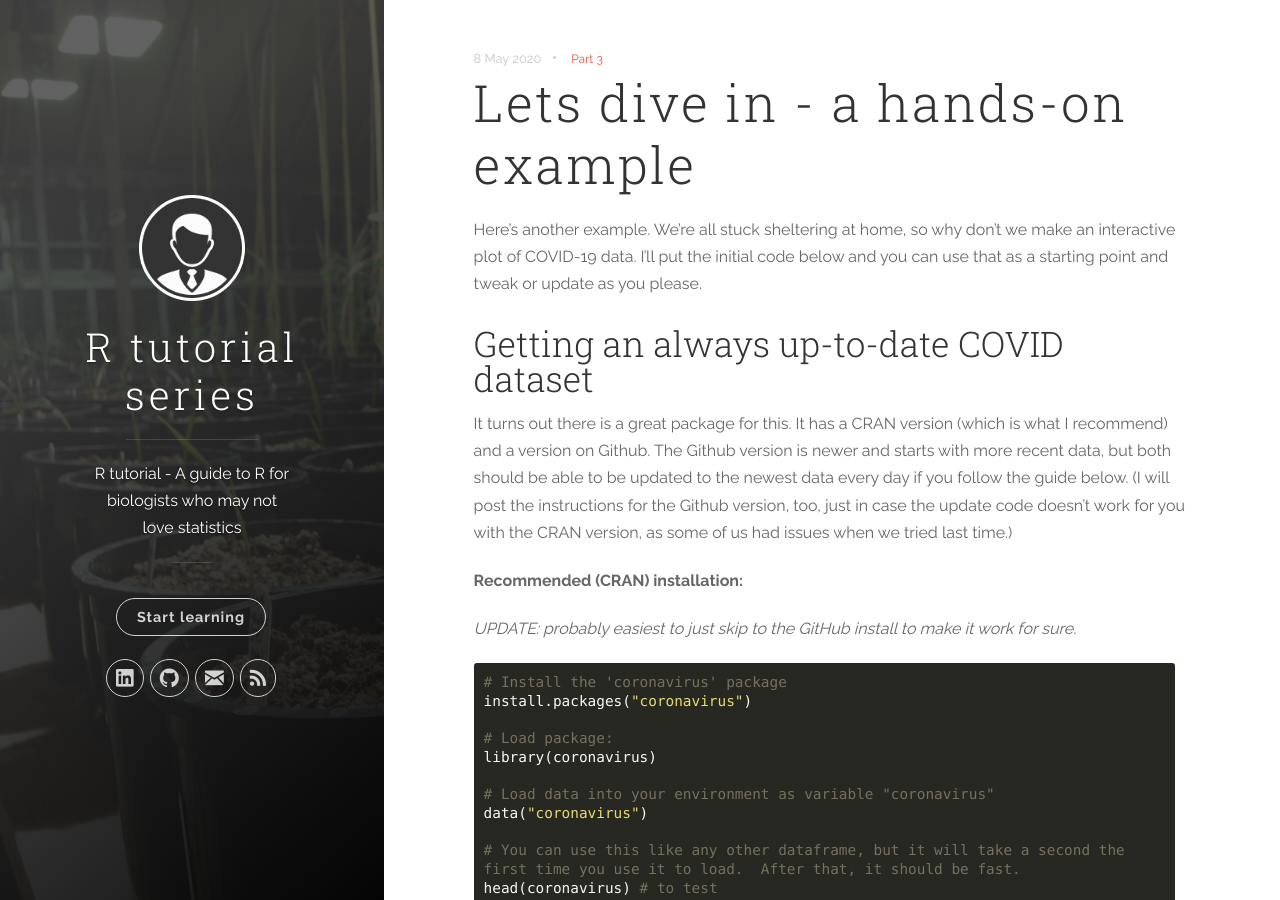
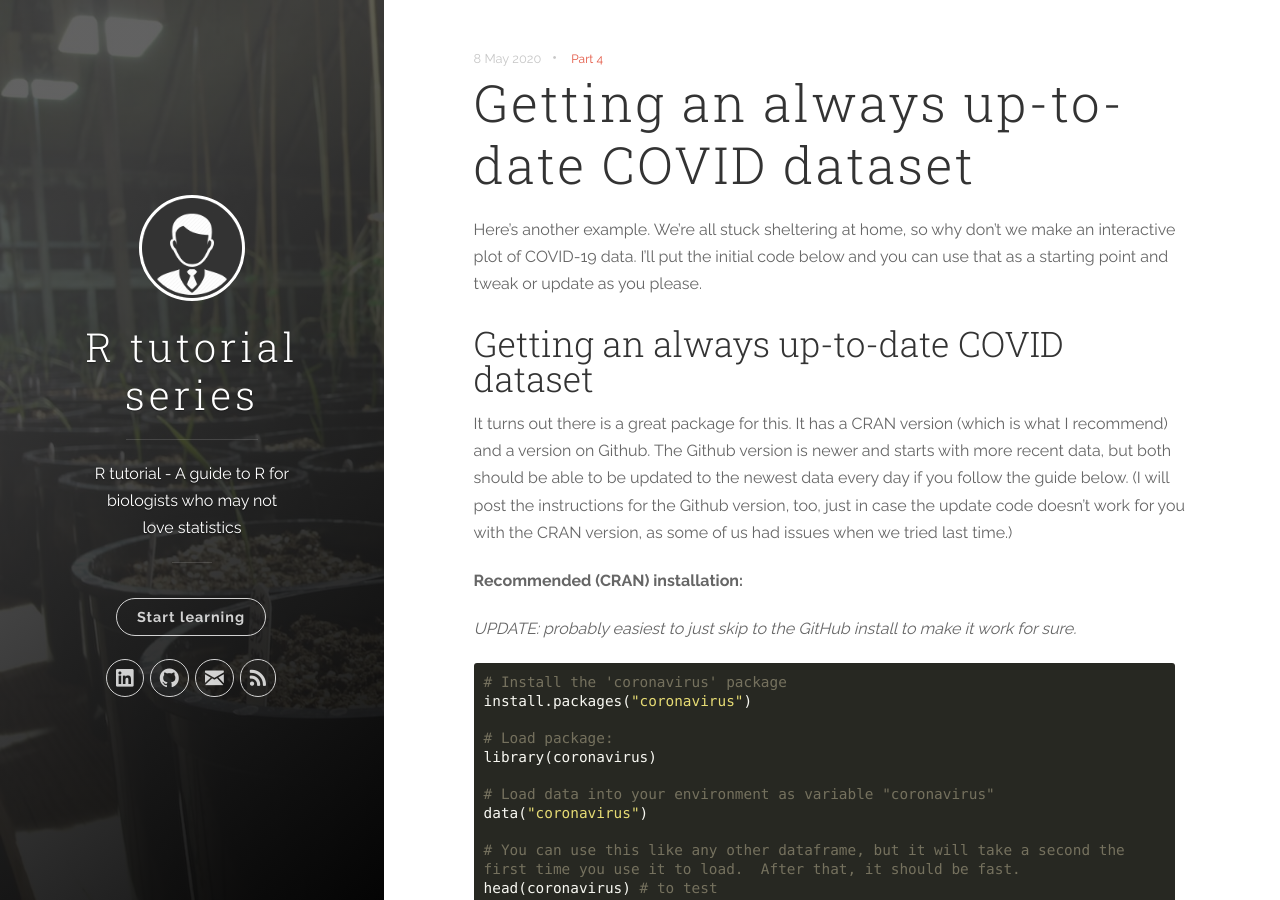
Before and after one commit to bakuhatsu/Rsite, a Jekyll site: the page built from _posts/2020-05-08-Interactive-plot-of-COVID19-data.markdown, in a window 1280 px wide and 900 px high. Built offline with Jekyll 4.4.1, drawn with Linux system fonts in a browser that asks for light colours; nearby versions of some CDN libraries.

```diff
--- a/_posts/2020-05-08-Interactive-plot-of-COVID19-data.markdown
+++ b/_posts/2020-05-08-Interactive-plot-of-COVID19-data.markdown
@@ -1,10 +1,10 @@
 ---
 layout: post
-title: Lets dive in - a hands-on example
+title: Getting an always up-to-date COVID dataset
 image: images/20200507_COVID-19_plot.svg
 author: Sven Nelson
 categories: [R tutorial]
-tags: [Part 3]
+tags: [Part 4]
 ---
 Here's another example.  We're all stuck sheltering at home, so why don't we make an interactive plot of COVID-19 data.  I'll put the initial code below and you can use that as a starting point and tweak or update as you please.
 
```
